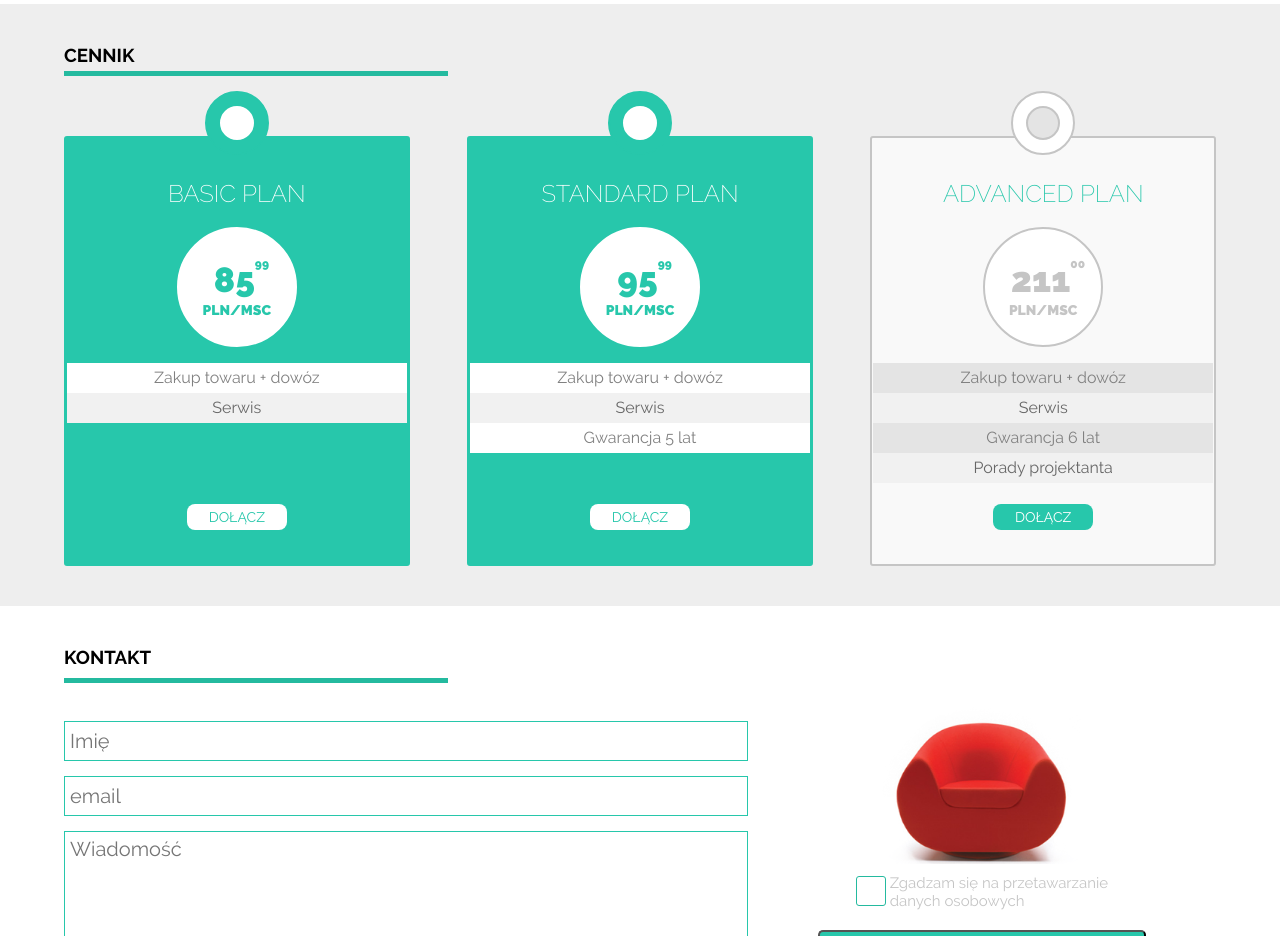
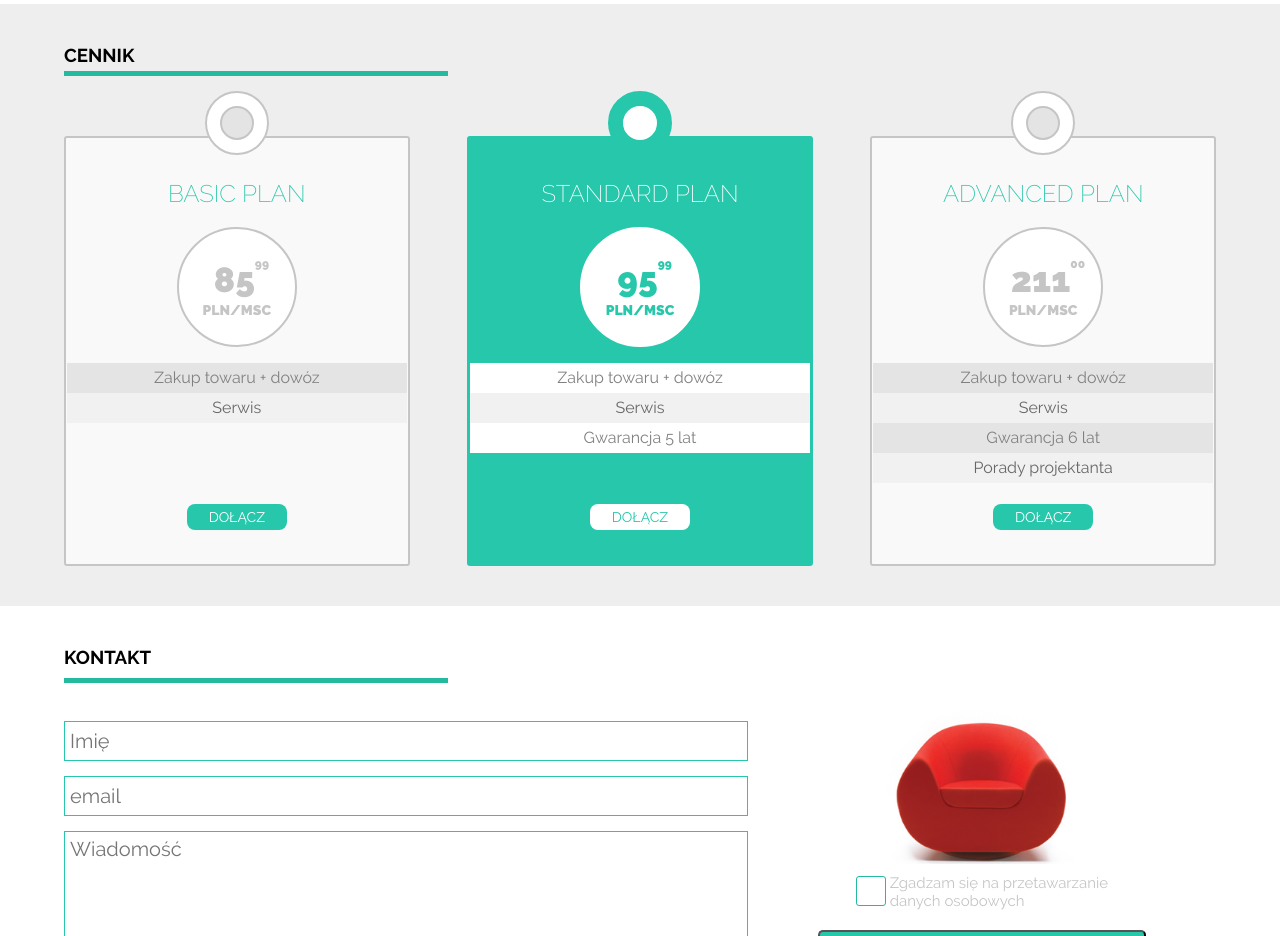
Before and after one commit to PierreBezuchow/POZ_S_08_Sit_on_Chair, a website: page index.html in a window 1280 px wide. Shown: the part 800-1736 px from the top of the page. Drawn offline with Linux system fonts and the light colour scheme; files whose address does not match are found by name.

Commit message:
drobne poprawki w product offer

```diff
--- a/index.html
+++ b/index.html
@@ -110,7 +110,7 @@
             <h3>CENNIK</h3>
         </div>
         <div class="offer-content">
-            <div class="plan-basic offer-box">
+            <div class="plan-advanced offer-box">
                 <h2>BASIC PLAN</h2>
                 <div class="price-circle">
                     <p>85<span class="upper-index">99</span></p>
```
